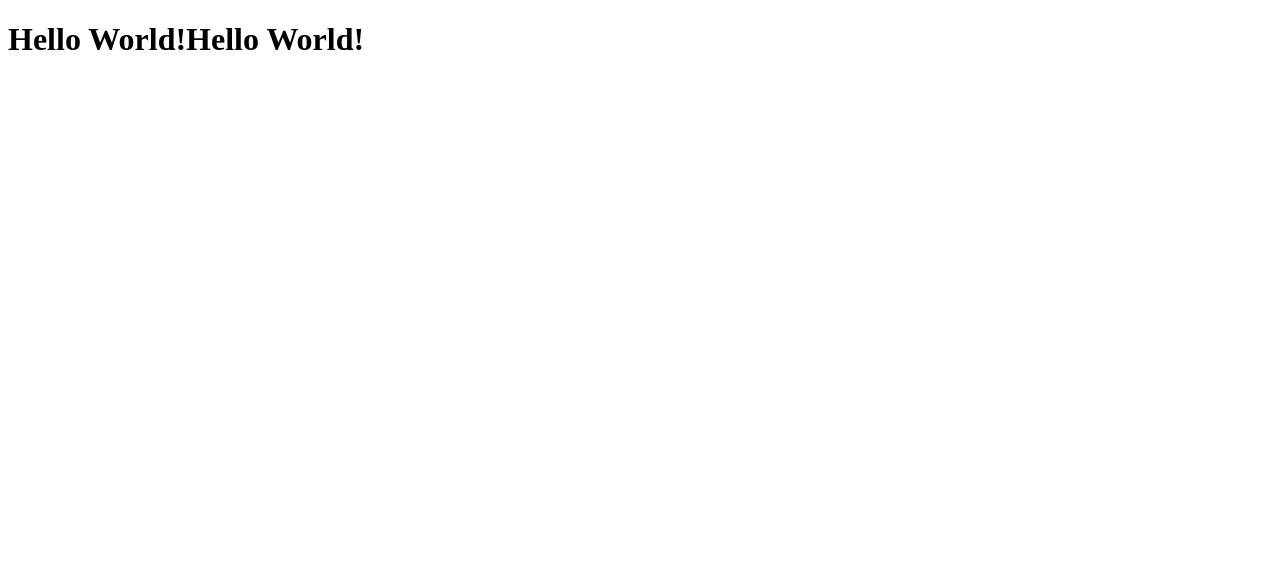
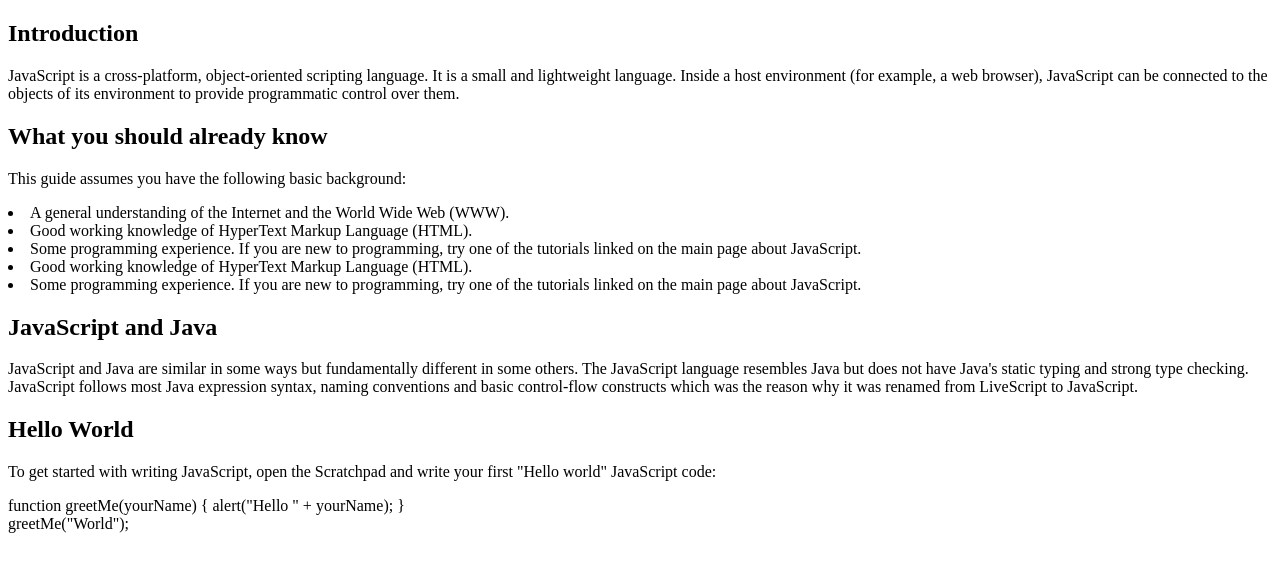
Before and after one commit to fullstack-daddy/HTML-CSS-Challenge, a plain HTML site: page index.html in a window 1280 px wide. Drawn offline with Linux system fonts and the light colour scheme.

Commit message:
html file updated

```diff
--- a/index.html
+++ b/index.html
@@ -7,7 +7,40 @@
   </head>
 
   <body>
-    <h1>Hello World!Hello World!</h1>
+    <main id="main-doc">
+      <section class="main-section"></section>
+      <section id="1" class="main-section">
+        <header>
+          <h1>Introduction</h1>
+          <p>JavaScript is a cross-platform, object-oriented scripting language. It is a small and lightweight language. Inside a host environment (for example, a web browser), JavaScript can be connected to the objects of its environment to provide programmatic control over them.</p>
+        </header>
+      </section>
+      <section id="2" class="main-section">
+        <header>
+          <h1>What you should already know</h1>
+          <p>This guide assumes you have the following basic background:</p>
+          <li>A general understanding of the Internet and the World Wide Web (WWW).</li>
+          <li>Good working knowledge of HyperText Markup Language (HTML).</li>
+          <li>Some programming experience. If you are new to programming, try one of the tutorials linked on the main page about JavaScript.</li>
+          <li>Good working knowledge of HyperText Markup Language (HTML).</li>
+          <li>Some programming experience. If you are new to programming, try one of the tutorials linked on the main page about JavaScript.</li>
+        </header>
+      </section>
+      <section id="3" class="main-section">
+        <header>
+          <h1>JavaScript and Java</h1>
+          <p>JavaScript and Java are similar in some ways but fundamentally different in some others. The JavaScript language resembles Java but does not have Java's static typing and strong type checking. JavaScript follows most Java expression syntax, naming conventions and basic control-flow constructs which was the reason why it was renamed from LiveScript to JavaScript.</p>
+        </header>
+      </section>
+      <section id="4" class="main-section">
+        <header>
+          <h1>Hello World</h1>
+          <p>To get started with writing JavaScript, open the Scratchpad and write your first "Hello world" JavaScript code:</p>
+          <p>function greetMe(yourName) { alert("Hello " + yourName); }<br>
+            greetMe("World");</p>
+        </header>
+      </section>
+    </main>
     <script src="https://cdn.freecodecamp.org/testable-projects-fcc/v1/bundle.js"></script>
 
     <!--
```
